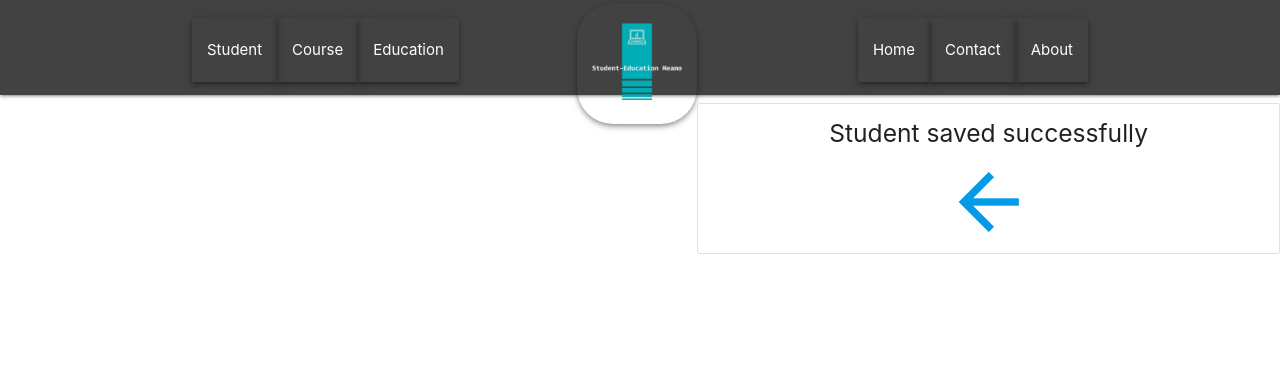
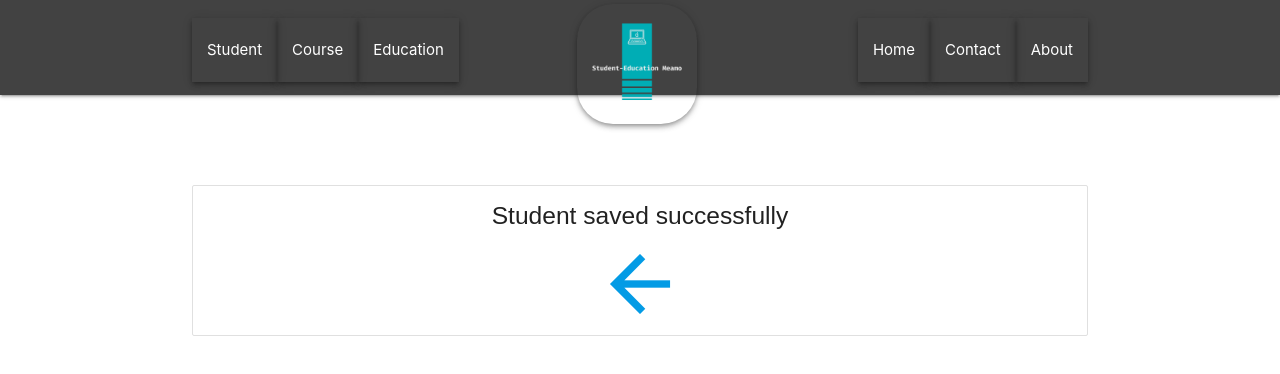
Before and after one commit to mohammedalmahfoodh/Education-Students-System, a React (Create React App) app: page /addedSuccessfully in a window 1280 px wide. Shown: the top 374 px of the page. Built offline with nearby package versions, Linux system fonts and the light colour scheme; a web font is replaced by a local one.

Commit message:
edit css

```diff
--- a/src/components/student/addNewStudent/addNewStudent.css
+++ b/src/components/student/addNewStudent/addNewStudent.css
@@ -1,6 +1,12 @@
 #AddNewStudentContainer{
     margin-top: 7%;
     margin-left: 30%;
+    font-family: 'Arial', cursive;
+
+}
+#StudentAddedContainer{
+    margin-top: 7%;
+
     font-family: 'Arial', cursive;
 
 }
--- a/src/components/student/addNewStudent/studentCreatedSuccessfully.js
+++ b/src/components/student/addNewStudent/studentCreatedSuccessfully.js
@@ -3,7 +3,7 @@ import {NavLink}from 'react-router-dom';
 const StudentCreatedSuccessfully = () => {
     return (
 
-            <div className="collection center">
+            <div id="StudentAddedContainer" className="collection center container">
                 <h5>Student saved successfully</h5>
                 <NavLink to={'/student/DisplayStudents'} id="refreshs">
                 <i className="large material-icons back ">arrow_back</i></NavLink>
```
Also changed, not shown: 1 other file (tests, documents, lock files or other folders).
